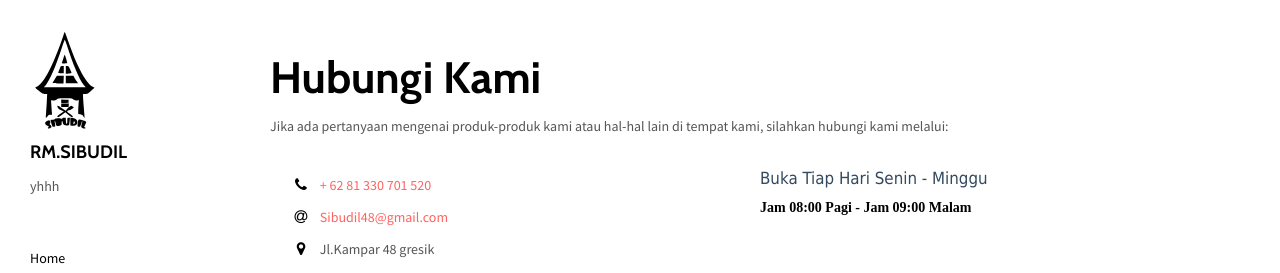
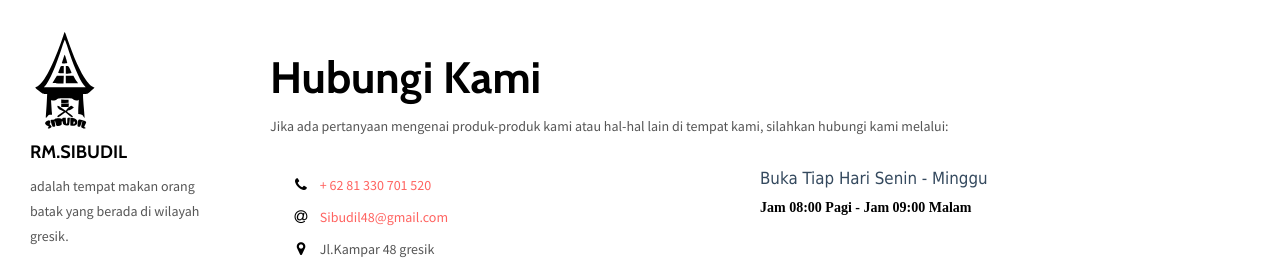
Before and after one commit to blonceng/RMSibudil, a plain HTML site: page contact.html in a window 1280 px wide. Shown: the top 273 px of the page. Drawn offline with nearby package versions, Linux system fonts and the light colour scheme.

Commit message:
first contacts

```diff
--- a/contact.html
+++ b/contact.html
@@ -42,7 +42,7 @@
             <img class="img-responsive site-logo" alt="" src="./assets/images/Imgsvg.svg">
             RM.SIBUDIL
           </a>
-        <p>yhhh
+        <p>adalah tempat makan orang batak yang berada di wilayah gresik.
         </p>
       </div>
       <ul class="nav">
```
